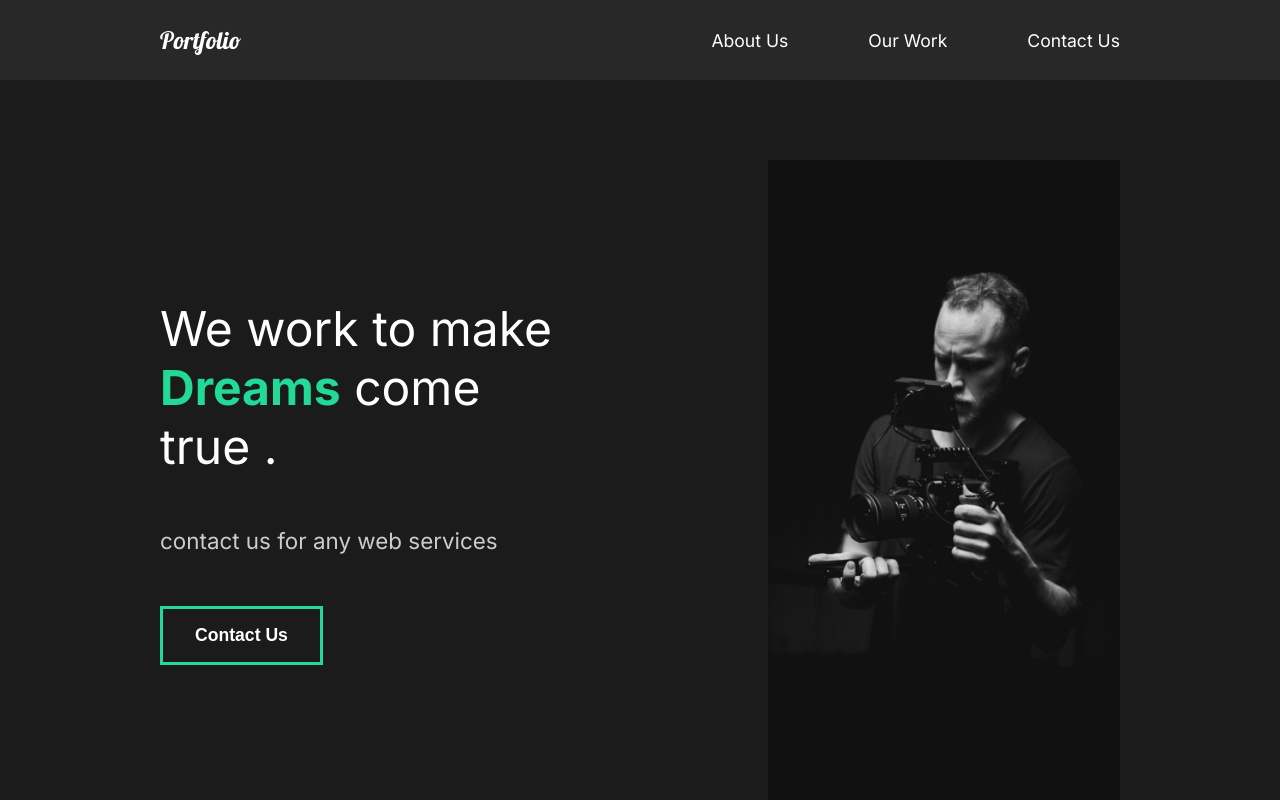
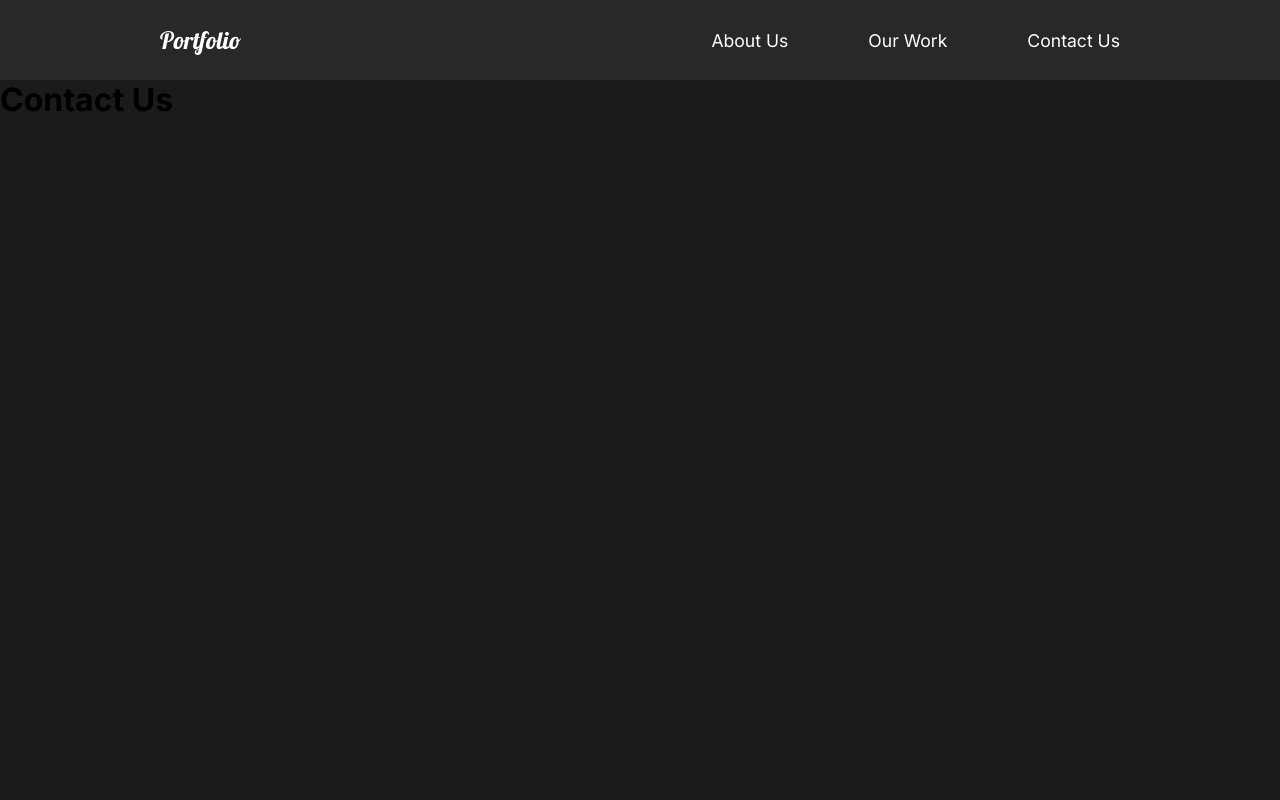
Before and after one commit to M07MD/Portfolio, a React (Create React App) app: page /contact in a window 1280 px wide. Shown: the top 800 px of the page. Built offline with nearby package versions, Linux system fonts and the light colour scheme.

Commit message:
9. React Router

```diff
--- a/src/App.js
+++ b/src/App.js
@@ -4,15 +4,33 @@
 // import components
 import Nav from "./components/Nav";
 
+// Router
+import { Switch, Route } from "react-router-dom";
+
 // import pages
 const { default: AboutUs } = require("./pages/AboutUs");
+const { default: OurWork } = require("./pages/OurWork");
+const { default: ContactUs } = require("./pages/ContactUs");
 
 function App() {
   return (
     <div className="App">
       <GlobalStyle />
       <Nav />
-      <AboutUs />
+
+      <Switch>
+        <Route path="/" exact>
+          <AboutUs />
+        </Route>
+
+        <Route path="/work">
+          <OurWork />
+        </Route>
+
+        <Route path="/contact">
+          <ContactUs />
+        </Route>
+      </Switch>
     </div>
   );
 }
--- a/src/components/Nav.jsx
+++ b/src/components/Nav.jsx
@@ -1,20 +1,23 @@
 import styled from "styled-components";
+
+// Router
+import { Link } from "react-router-dom";
 
 const Nav = () => {
   return (
     <StyledNav>
-      <a id="logo" href="#">
+      <Link id="logo" to="/">
         Portfolio
-      </a>
+      </Link>
       <ul>
         <li>
-          <a href="#">About Us</a>
+          <Link to="/">About Us</Link>
         </li>
         <li>
-          <a href="#">Our Work</a>
+          <Link to="/work">Our Work</Link>
         </li>
         <li>
-          <a href="#">Contact Us</a>
+          <Link to="/contact">Contact Us</Link>
         </li>
       </ul>
     </StyledNav>
--- a/src/index.js
+++ b/src/index.js
@@ -2,10 +2,13 @@
 import ReactDOM from "react-dom";
 import App from "./App";
 import reportWebVitals from "./reportWebVitals";
+import { BrowserRouter } from "react-router-dom";
 
 ReactDOM.render(
   <React.StrictMode>
-    <App />
+    <BrowserRouter>
+      <App />
+    </BrowserRouter>
   </React.StrictMode>,
   document.getElementById("root")
 );
--- /dev/null
+++ b/src/pages/ContactUs.jsx
@@ -0,0 +1,9 @@
+const ContactUs = () => {
+  return (
+    <div>
+      <h1>Contact Us</h1>
+    </div>
+  );
+};
+
+export default ContactUs;
--- /dev/null
+++ b/src/pages/OurWork.jsx
@@ -0,0 +1,9 @@
+const OurWork = () => {
+  return (
+    <div>
+      <h1>Work </h1>
+    </div>
+  );
+};
+
+export default OurWork;
```
Also changed, not shown: 1 other file (tests, documents, lock files or other folders).
